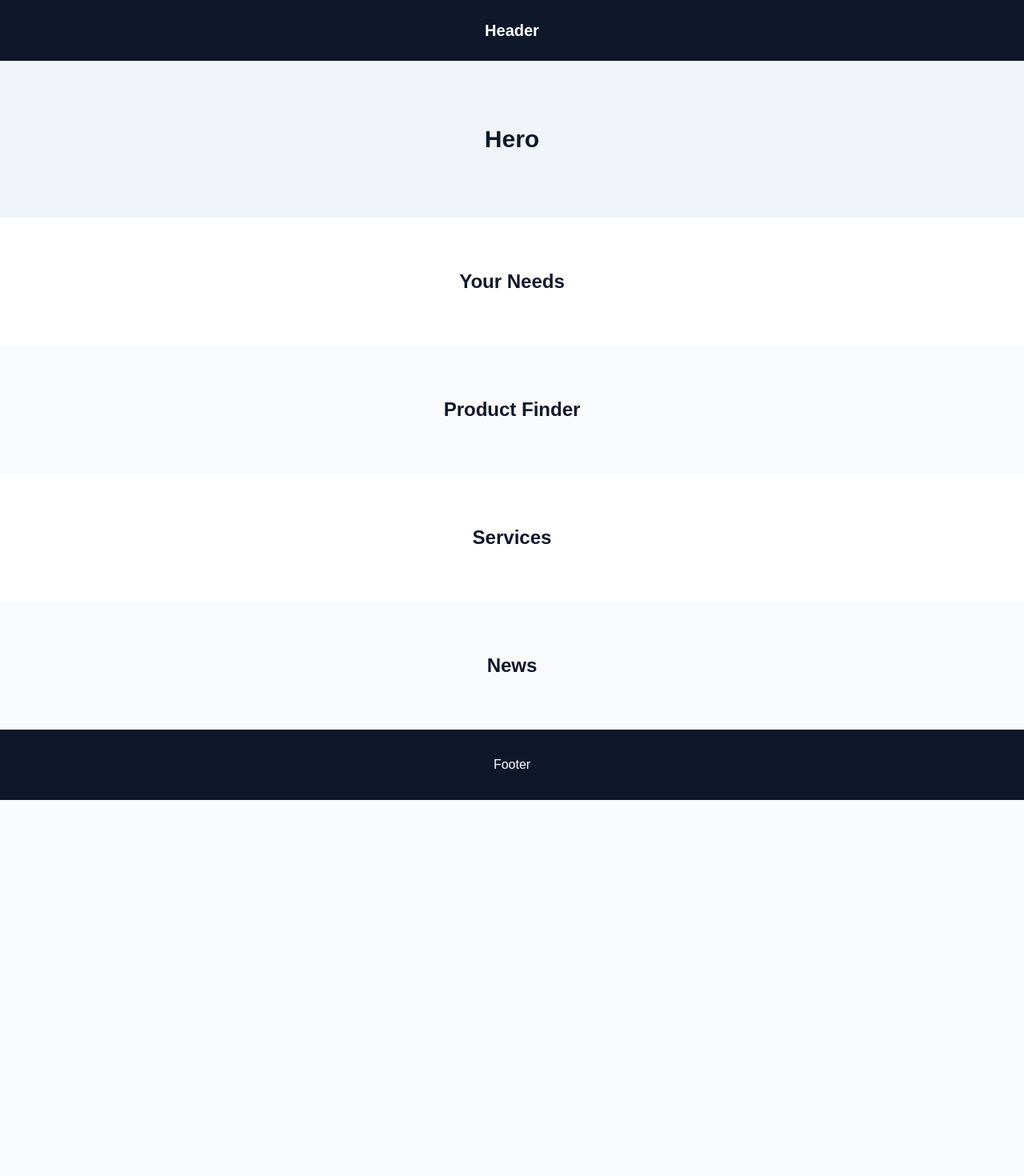
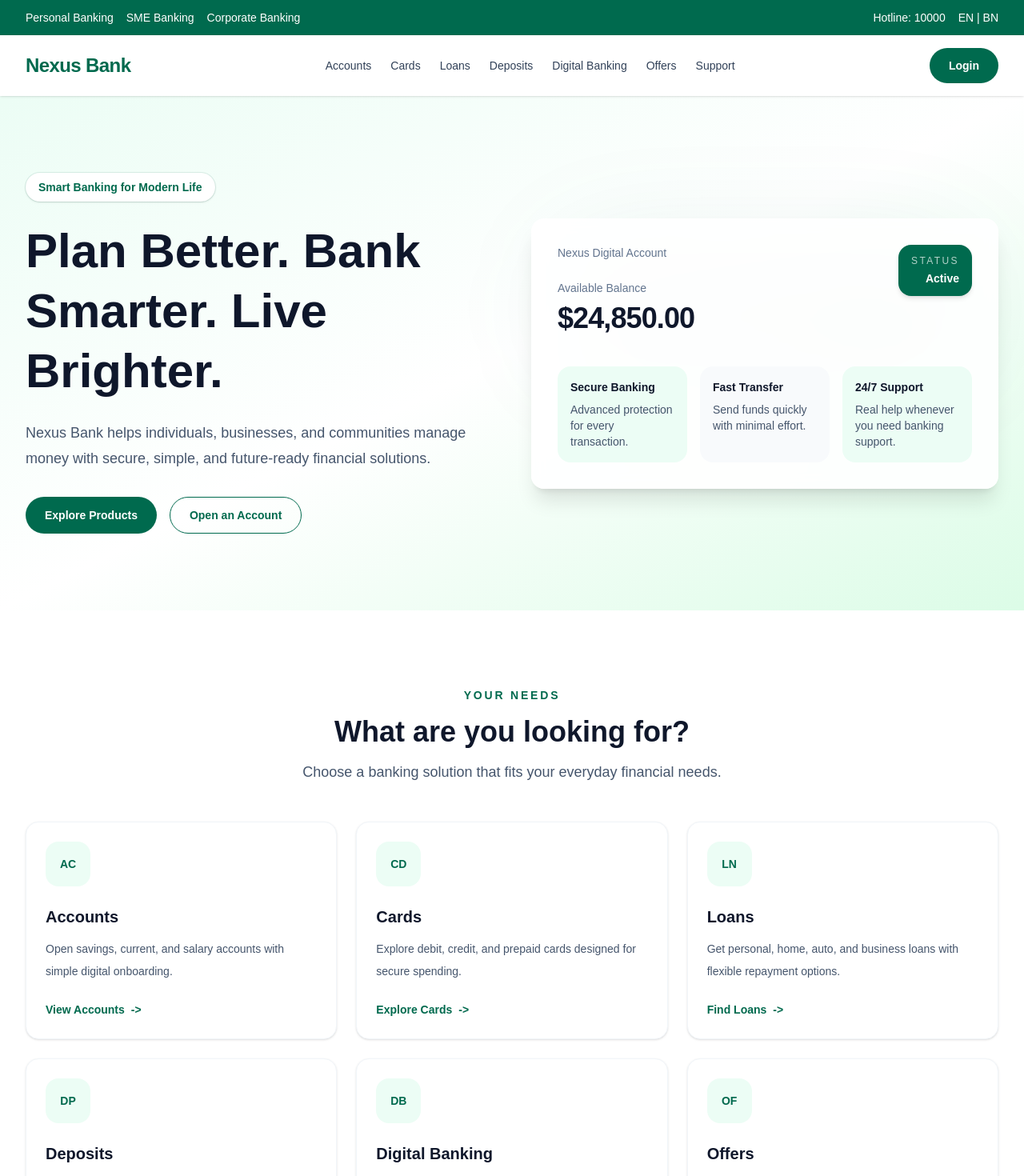
Before and after one commit to prioty23/nexus-bank-website, a Next.js app: page / in a window 1280 px wide. Shown: the top 1470 px of the page at 80% size. Before the commit the page ends 1000 px from the top, so only its background shows below. Built offline with nearby package versions, Linux system fonts and the light colour scheme.

Commit message:
Build header, hero, and needs sections

```diff
--- a/components/Header.jsx
+++ b/components/Header.jsx
@@ -1,7 +1,125 @@
+"use client";
+
+import { useState } from "react";
+
+const customerTypes = [
+  "Personal Banking",
+  "SME Banking",
+  "Corporate Banking",
+];
+
+const navLinks = [
+  "Accounts",
+  "Cards",
+  "Loans",
+  "Deposits",
+  "Digital Banking",
+  "Offers",
+  "Support",
+];
+
 export default function Header() {
+  const [isMenuOpen, setIsMenuOpen] = useState(false);
+
   return (
-    <header className="bg-slate-900 px-6 py-6 text-center text-xl font-semibold text-white">
-      Header
+    <header className="sticky top-0 z-50 bg-white shadow-sm">
+      <div className="bg-[#006A4E] text-white">
+        <div className="container-custom flex flex-col gap-3 py-3 text-xs font-medium sm:flex-row sm:items-center sm:justify-between sm:text-sm">
+          <div className="flex flex-wrap items-center gap-x-4 gap-y-2">
+            {customerTypes.map((type) => (
+              <a key={type} href="#" className="transition hover:text-white/80">
+                {type}
+              </a>
+            ))}
+          </div>
+          <div className="flex items-center gap-4">
+            <span>Hotline: 10000</span>
+            <button
+              type="button"
+              className="transition hover:text-white/80"
+              aria-label="Switch language"
+            >
+              EN | BN
+            </button>
+          </div>
+        </div>
+      </div>
+
+      <div className="container-custom">
+        <div className="flex items-center justify-between py-4">
+          <a href="#" className="text-2xl font-bold tracking-tight text-[#006A4E]">
+            Nexus Bank
+          </a>
+
+          <nav className="hidden items-center gap-6 lg:flex">
+            {navLinks.map((link) => (
+              <a
+                key={link}
+                href="#"
+                className="text-sm font-medium text-slate-700 transition hover:text-[#006A4E]"
+              >
+                {link}
+              </a>
+            ))}
+          </nav>
+
+          <div className="flex items-center gap-3">
+            <a href="#" className="btn-primary hidden lg:inline-flex">
+              Login
+            </a>
+
+            <button
+              type="button"
+              className="inline-flex items-center justify-center rounded-md border border-slate-200 p-2 text-slate-700 lg:hidden"
+              onClick={() => setIsMenuOpen((open) => !open)}
+              aria-expanded={isMenuOpen}
+              aria-label="Toggle navigation menu"
+            >
+              <span className="sr-only">Open menu</span>
+              <svg
+                className="h-6 w-6"
+                fill="none"
+                stroke="currentColor"
+                strokeWidth="1.5"
+                viewBox="0 0 24 24"
+              >
+                {isMenuOpen ? (
+                  <path
+                    strokeLinecap="round"
+                    strokeLinejoin="round"
+                    d="M6 18 18 6M6 6l12 12"
+                  />
+                ) : (
+                  <path
+                    strokeLinecap="round"
+                    strokeLinejoin="round"
+                    d="M3.75 6.75h16.5m-16.5 5.25h16.5m-16.5 5.25h16.5"
+                  />
+                )}
+              </svg>
+            </button>
+          </div>
+        </div>
+
+        {isMenuOpen && (
+          <div className="border-t border-slate-200 py-4 lg:hidden">
+            <nav className="flex flex-col gap-3">
+              {navLinks.map((link) => (
+                <a
+                  key={link}
+                  href="#"
+                  className="rounded-lg px-2 py-2 text-sm font-medium text-slate-700 transition hover:bg-slate-50 hover:text-[#006A4E]"
+                >
+                  {link}
+                </a>
+              ))}
+              <a href="#" className="btn-primary mt-2 w-full">
+                Login
+              </a>
+            </nav>
+          </div>
+        )}
+      </div>
     </header>
   );
 }
--- a/components/Hero.jsx
+++ b/components/Hero.jsx
@@ -1,7 +1,83 @@
 export default function Hero() {
   return (
-    <section className="bg-slate-100 px-6 py-20 text-center">
-      <h1 className="text-3xl font-bold text-slate-900">Hero</h1>
+    <section className="bg-gradient-to-br from-emerald-50 via-white to-green-100">
+      <div className="container-custom section-padding">
+        <div className="grid items-center gap-12 lg:grid-cols-2">
+          <div className="max-w-2xl">
+            <span className="inline-flex rounded-full bg-white px-4 py-2 text-sm font-semibold text-[#006A4E] shadow-sm ring-1 ring-[#006A4E]/10">
+              Smart Banking for Modern Life
+            </span>
+            <h1 className="mt-6 text-4xl font-bold leading-tight text-slate-900 sm:text-5xl lg:text-6xl">
+              Plan Better.
+              Bank Smarter.
+              Live Brighter.
+            </h1>
+            <p className="mt-6 max-w-xl text-base leading-8 text-slate-600 sm:text-lg">
+              Nexus Bank helps individuals, businesses, and communities manage
+              money with secure, simple, and future-ready financial solutions.
+            </p>
+
+            <div className="mt-8 flex flex-col gap-4 sm:flex-row">
+              <a href="#" className="btn-primary">
+                Explore Products
+              </a>
+              <a href="#" className="btn-secondary">
+                Open an Account
+              </a>
+            </div>
+          </div>
+
+          <div className="relative">
+            <div className="absolute inset-x-8 top-8 h-40 rounded-full bg-[#006A4E]/10 blur-3xl" />
+            <div className="relative card overflow-hidden border border-white/60 bg-white/90 p-8 shadow-xl backdrop-blur">
+              <div className="flex items-start justify-between gap-4">
+                <div>
+                  <p className="text-sm font-medium text-slate-500">
+                    Nexus Digital Account
+                  </p>
+                  <p className="mt-6 text-sm text-slate-500">Available Balance</p>
+                  <p className="mt-2 text-4xl font-bold tracking-tight text-slate-900">
+                    $24,850.00
+                  </p>
+                </div>
+                <div className="rounded-2xl bg-[#006A4E] px-4 py-3 text-right text-white shadow-md">
+                  <p className="text-xs uppercase tracking-[0.2em] text-white/70">
+                    Status
+                  </p>
+                  <p className="mt-1 text-sm font-semibold">Active</p>
+                </div>
+              </div>
+
+              <div className="mt-10 grid gap-4 sm:grid-cols-3">
+                <div className="rounded-2xl bg-emerald-50 p-4">
+                  <p className="text-sm font-semibold text-slate-900">
+                    Secure Banking
+                  </p>
+                  <p className="mt-2 text-sm text-slate-600">
+                    Advanced protection for every transaction.
+                  </p>
+                </div>
+                <div className="rounded-2xl bg-slate-50 p-4">
+                  <p className="text-sm font-semibold text-slate-900">
+                    Fast Transfer
+                  </p>
+                  <p className="mt-2 text-sm text-slate-600">
+                    Send funds quickly with minimal effort.
+                  </p>
+                </div>
+                <div className="rounded-2xl bg-emerald-50 p-4">
+                  <p className="text-sm font-semibold text-slate-900">
+                    24/7 Support
+                  </p>
+                  <p className="mt-2 text-sm text-slate-600">
+                    Real help whenever you need banking support.
+                  </p>
+                </div>
+              </div>
+            </div>
+          </div>
+        </div>
+      </div>
     </section>
   );
 }
--- a/components/NeedsSection.jsx
+++ b/components/NeedsSection.jsx
@@ -1,7 +1,92 @@
+const needItems = [
+  {
+    icon: "AC",
+    title: "Accounts",
+    description:
+      "Open savings, current, and salary accounts with simple digital onboarding.",
+    cta: "View Accounts",
+  },
+  {
+    icon: "CD",
+    title: "Cards",
+    description:
+      "Explore debit, credit, and prepaid cards designed for secure spending.",
+    cta: "Explore Cards",
+  },
+  {
+    icon: "LN",
+    title: "Loans",
+    description:
+      "Get personal, home, auto, and business loans with flexible repayment options.",
+    cta: "Find Loans",
+  },
+  {
+    icon: "DP",
+    title: "Deposits",
+    description:
+      "Grow your savings with fixed deposit and recurring deposit solutions.",
+    cta: "See Deposits",
+  },
+  {
+    icon: "DB",
+    title: "Digital Banking",
+    description:
+      "Bank anytime using secure internet banking and mobile app services.",
+    cta: "Go Digital",
+  },
+  {
+    icon: "OF",
+    title: "Offers",
+    description:
+      "Discover lifestyle, shopping, travel, and dining offers from Nexus Bank.",
+    cta: "View Offers",
+  },
+];
+
 export default function NeedsSection() {
   return (
-    <section className="bg-white px-6 py-16 text-center">
-      <h2 className="text-2xl font-semibold text-slate-900">Your Needs</h2>
+    <section className="bg-white">
+      <div className="container-custom section-padding">
+        <div className="mx-auto max-w-3xl text-center">
+          <p className="text-sm font-semibold uppercase tracking-[0.2em] text-[#006A4E]">
+            Your Needs
+          </p>
+          <h2 className="mt-4 text-3xl font-bold text-slate-900 sm:text-4xl">
+            What are you looking for?
+          </h2>
+          <p className="mt-4 text-base leading-7 text-slate-600 sm:text-lg">
+            Choose a banking solution that fits your everyday financial needs.
+          </p>
+        </div>
+
+        <div className="mt-12 grid gap-6 md:grid-cols-2 xl:grid-cols-3">
+          {needItems.map((item) => (
+            <article
+              key={item.title}
+              className="card border border-slate-100 text-left"
+            >
+              <div className="flex h-14 w-14 items-center justify-center rounded-2xl bg-emerald-50 text-sm font-bold text-[#006A4E]">
+                <span aria-hidden="true">{item.icon}</span>
+              </div>
+
+              <h3 className="mt-6 text-xl font-semibold text-slate-900">
+                {item.title}
+              </h3>
+              <p className="mt-3 text-sm leading-7 text-slate-600">
+                {item.description}
+              </p>
+
+              <a
+                href="#"
+                className="mt-6 inline-flex items-center gap-2 text-sm font-semibold text-[#006A4E] transition hover:gap-3"
+              >
+                {item.cta}
+                <span aria-hidden="true">-&gt;</span>
+              </a>
+            </article>
+          ))}
+        </div>
+      </div>
     </section>
   );
 }
```
